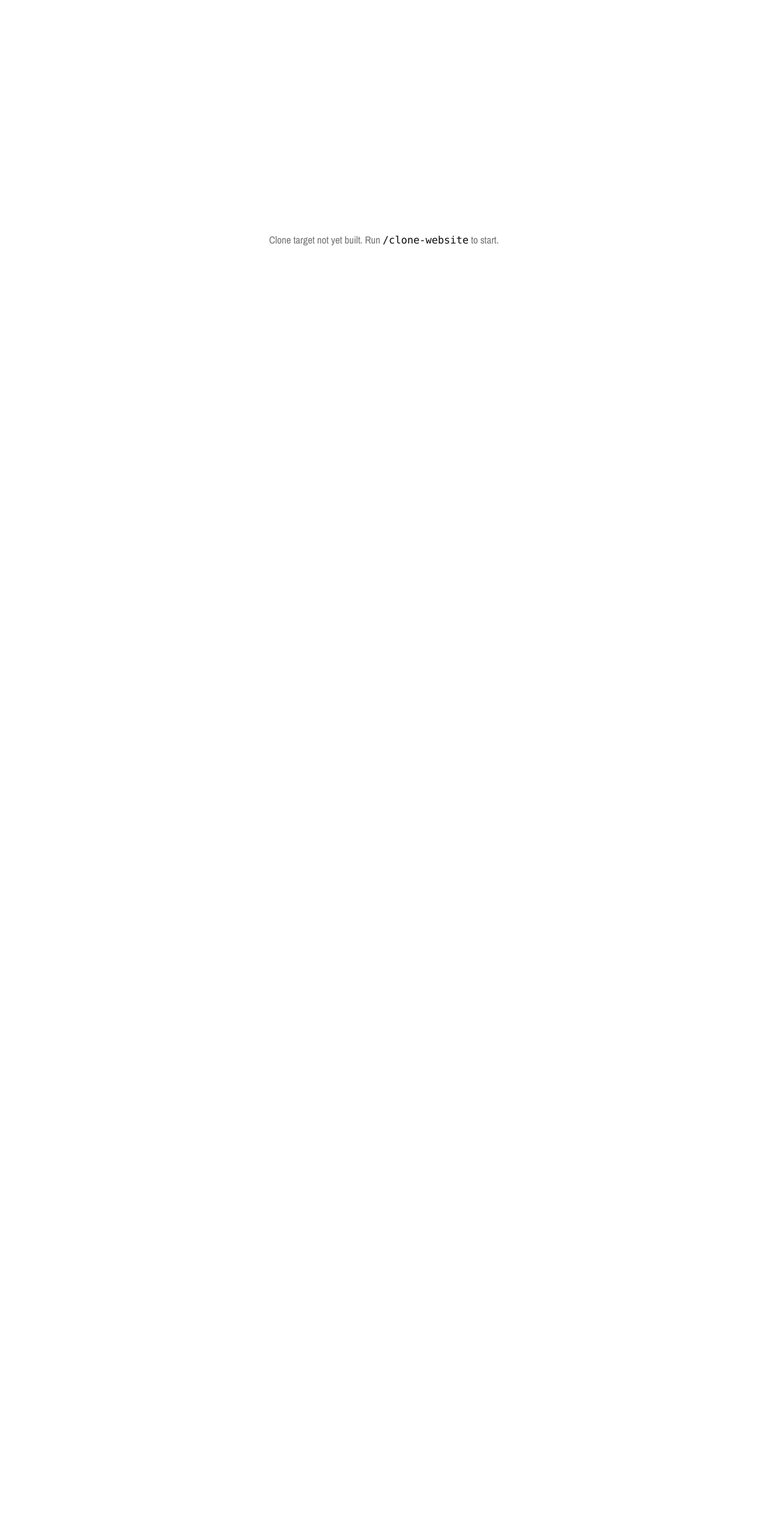
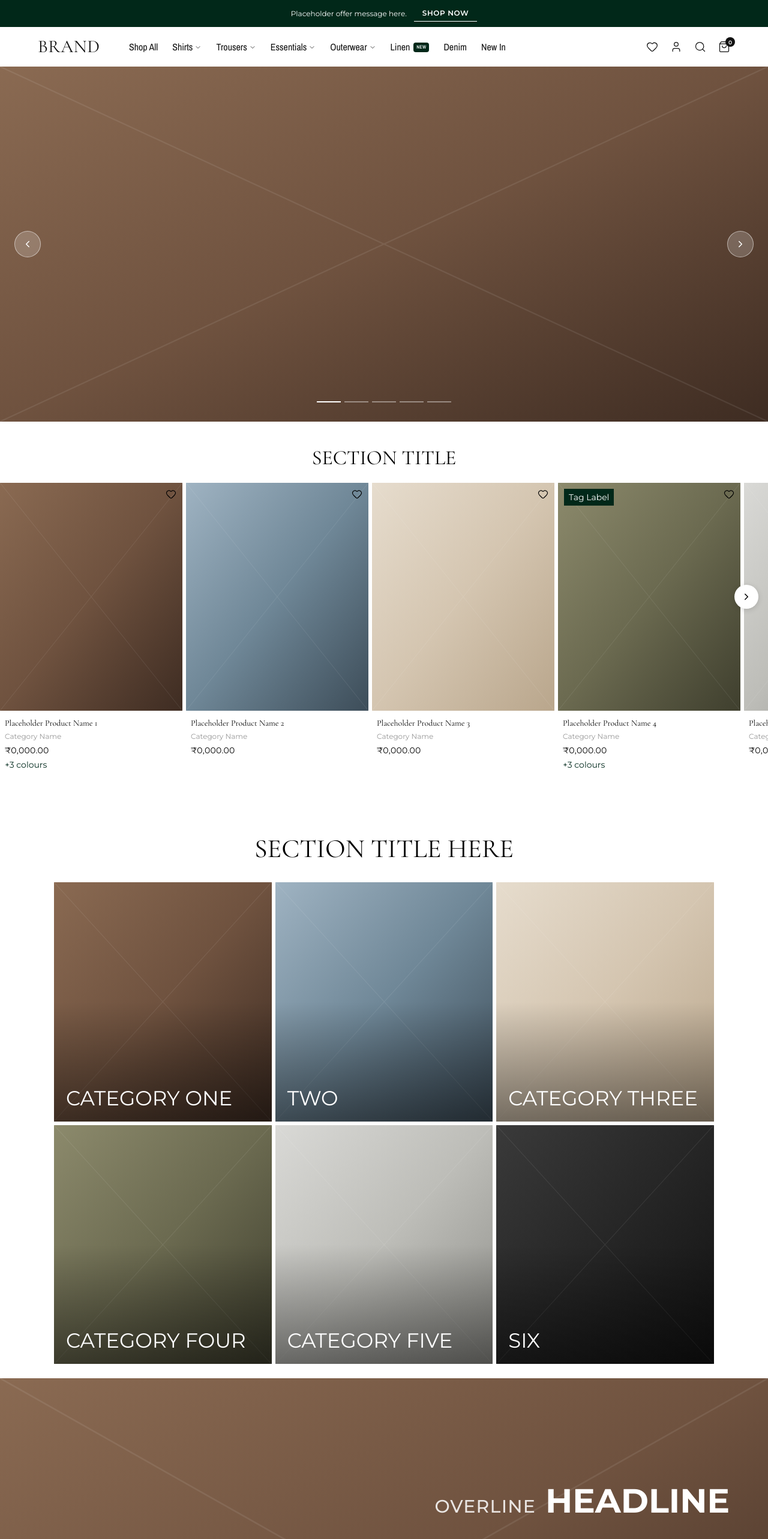
Before and after one commit to Rishi-baba/RILUX, a Next.js app: page / in a window 1280 px wide. Shown: the top 2566 px of the page at 60% size. Before the commit the page ends 800 px from the top, so only its background shows below. Built offline with nearby package versions, Linux system fonts and the light colour scheme.

Commit message:
Assemble home page from section components
Co-Authored-By: Claude Opus 5.5 <noreply@anthropic.com>

```diff
--- a/src/app/page.tsx
+++ b/src/app/page.tsx
@@ -1,9 +1,50 @@
+import { AnnouncementBar } from "@/components/AnnouncementBar";
+import { AppDownload } from "@/components/AppDownload";
+import { CategoryGrid } from "@/components/CategoryGrid";
+import { FabricFeature } from "@/components/FabricFeature";
+import { FeaturedProductHero } from "@/components/FeaturedProductHero";
+import { FeaturedSlider } from "@/components/FeaturedSlider";
+import { Footer } from "@/components/Footer";
+import { Header } from "@/components/Header";
+import { HeadingStack } from "@/components/HeadingStack";
+import { HeroCarousel } from "@/components/HeroCarousel";
+import { HeroCollectionScroller } from "@/components/HeroCollectionScroller";
+import { HeroProductScroller } from "@/components/HeroProductScroller";
+import { ProductScroller } from "@/components/ProductScroller";
+import { SingleImageBanner } from "@/components/SingleImageBanner";
+import { StripTiles } from "@/components/StripTiles";
+import { TileSlider } from "@/components/TileSlider";
+import { headings } from "@/lib/content";
+
 export default function Home() {
   return (
-    <main className="flex min-h-screen items-center justify-center">
-      <p className="text-muted-foreground">
-        Clone target not yet built. Run <code className="font-mono text-foreground">/clone-website</code> to start.
-      </p>
-    </main>
+    <>
+      <AnnouncementBar />
+      <Header />
+      <main>
+        <HeroCarousel />
+        <ProductScroller />
+        <HeadingStack lines={[headings.shopByCategory]} size="md" />
+        <CategoryGrid />
+        <HeroProductScroller />
+        <SingleImageBanner tone="cool" aspect="tall" title="Banner Headline" />
+        <SingleImageBanner tone="warm" aspect="tall" overline="Overline" title="Banner Title" />
+        <HeadingStack lines={[headings.wardrobe]} size="xl" />
+        <TileSlider />
+        <SingleImageBanner tone="sand" aspect="tall" overline="Overline" title="Banner Title" />
+        <SingleImageBanner tone="olive" aspect="medium" title="Promo Banner" />
+        <div aria-hidden className="h-[25px]" />
+        <SingleImageBanner tone="stone" aspect="short" title="Banner" align="center" />
+        <StripTiles />
+        <HeroCollectionScroller />
+        <HeadingStack lines={headings.signature} />
+        <FeaturedSlider />
+        <FeaturedProductHero />
+        <HeadingStack lines={headings.fabric} />
+        <FabricFeature />
+        <AppDownload />
+      </main>
+      <Footer />
+    </>
   );
 }
```
